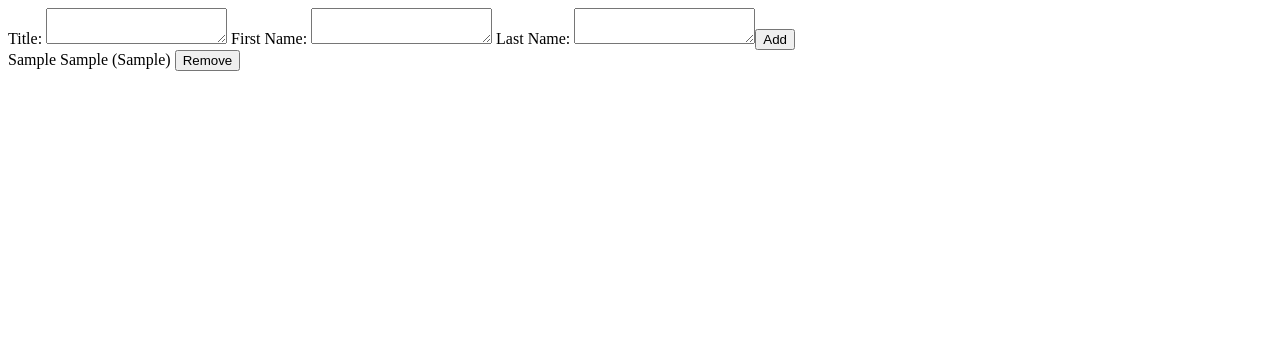
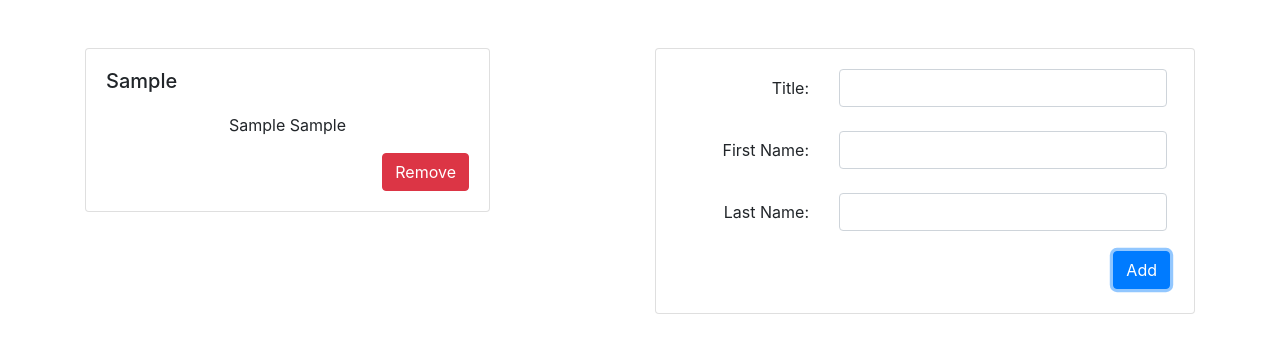
Before and after one commit to dstricks/angular-person-directory, an Angular app: page / in a window 1280 px wide. Both pictures are taken after typing "Sample", "Sample", "Sample" into the empty fields and a click on the input "Add". Shown: the top 350 px of the page. Built offline with nearby package versions, Linux system fonts and the light colour scheme.

Commit message:
Add styles with Bootstrap

```diff
--- a/angular.json
+++ b/angular.json
@@ -24,7 +24,8 @@
               "src/assets"
             ],
             "styles": [
-              "src/styles.css"
+              "src/styles.css",
+              "node_modules/bootstrap/dist/js/bootstrap.min.js"
             ],
             "scripts": []
           },
--- a/package.json
+++ b/package.json
@@ -19,6 +19,10 @@
     "@angular/platform-browser": "~8.2.9",
     "@angular/platform-browser-dynamic": "~8.2.9",
     "@angular/router": "~8.2.9",
+    "bootstrap": "^4.3.1",
+    "jquery": "^3.4.1",
+    "popper": "^1.0.1",
+    "popper.js": "^1.14.7",
     "rxjs": "~6.4.0",
     "tslib": "^1.10.0",
     "zone.js": "~0.9.1"
--- a/src/app/app.component.html
+++ b/src/app/app.component.html
@@ -1,2 +1,10 @@
-<app-person-adder></app-person-adder>
-<app-person-list></app-person-list>
+<div class="container">
+    <div class="row">
+        <div class="col-sm">
+            <app-person-list></app-person-list>
+        </div>
+        <div class="col-sm">
+            <app-person-adder></app-person-adder>
+        </div>
+    </div>
+</div>
--- a/src/app/person-adder/person-adder.component.html
+++ b/src/app/person-adder/person-adder.component.html
@@ -1,26 +1,32 @@
-<form [formGroup]="personForm" (ngSubmit)="onSubmit()">
-    <label>
-        Title:
-        <textarea formControlName="title"></textarea>
-        <div *ngIf="submitted && personForm.controls.title.errors" class="error">
-            A title is required!
+<div class="card mt-5">
+    <form [formGroup]="personForm" (ngSubmit)="onSubmit()">
+        <div class="form-group row p-1 mt-3 mr-2">
+            <label class="col-sm-4 col-form-label text-right">Title:</label>
+            <div class="col-sm-8">
+                <input type="text" formControlName="title" class="form-control">
+                <small *ngIf="submitted && personForm.controls.title.errors" class="form-text text-danger">
+                    A title is required!
+                </small>
+            </div>
         </div>
-    </label>
-    <label>
-        First Name:
-        <textarea formControlName="fname"></textarea>
-        <div *ngIf="submitted && personForm.controls.fname.errors" class="error">
-            A first name is required!
+        <div class="form-group row p-1 mr-2">
+            <label class="col-sm-4 col-form-label text-right">First Name:</label>
+            <div class="col-sm-8">
+                <input type="text" formControlName="fname" class="form-control">
+                <small *ngIf="submitted && personForm.controls.fname.errors" class="form-text text-danger">
+                    A first name is required!
+                </small>
+            </div>
         </div>
-    </label>
-    <label>
-        Last Name:
-        <textarea formControlName="lname"></textarea>
-        <div *ngIf="submitted && personForm.controls.lname.errors" class="error">
-            A last name is required!
+        <div class="form-group row p-1 mr-2">
+            <label class="col-sm-4 col-form-label text-right">Last Name:</label>
+            <div class="col-sm-8">
+                <input type="text" formControlName="lname" class="form-control">
+                <small *ngIf="submitted && personForm.controls.lname.errors" class="form-text text-danger">
+                    A last name is required!
+                </small>
+            </div>
         </div>
-    </label>
-
-    <input type="submit" value="Add">
-
-</form>
+        <input class="btn btn-primary mb-4 mr-4" style="float: right;" type="submit" value="Add">
+    </form>
+</div>
--- a/src/app/person-list/person-list.component.css
+++ b/src/app/person-list/person-list.component.css
@@ -0,0 +1,3 @@
+p.card-text {
+    text-align: center;
+}
--- a/src/app/person-list/person-list.component.html
+++ b/src/app/person-list/person-list.component.html
@@ -1,5 +1,12 @@
-<div *ngFor="let person of people">
-    {{ person.fname }} {{ person.lname}} ({{ person.title }})
-
-    <button (click)="remove(person)">Remove</button>
+<div class="mt-5">
+    <div *ngIf="people.length === 0">
+        <h2 class="text-center" style="margin-top: 120px;">No Items</h2>
+    </div>
+    <div *ngFor="let person of people" class="card mt-3" style="width: 75%;">
+        <div class="card-body">
+            <h5 class="card-title">{{ person.title }}</h5>
+            <p class="card-text pt-2">{{ person.fname }} {{ person.lname}}</p>
+            <button class="btn btn-danger" (click)="remove(person)" style="float: right;">Remove</button>
+        </div>
+    </div>
 </div>
--- a/src/styles.css
+++ b/src/styles.css
@@ -1 +1,2 @@
 /* You can add global styles to this file, and also import other style files */
+@import "~bootstrap/dist/css/bootstrap.css";
```
Also changed, not shown: 1 other file (tests, documents, lock files or other folders).
